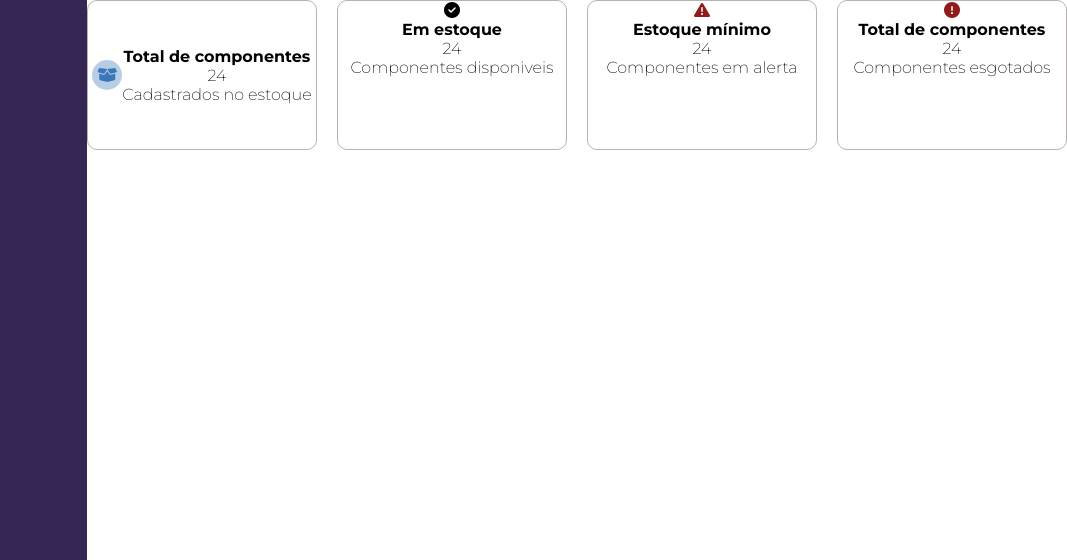
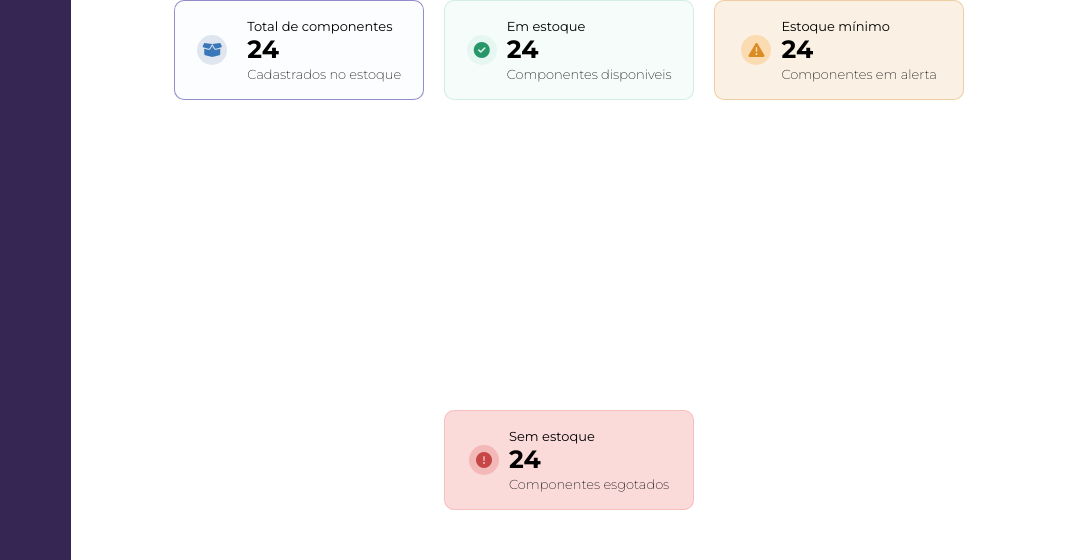
Before and after one commit to DafDeylianne/estoque-componentes, a plain HTML site: page index.html in a window 1280 px wide. Shown: the top 560 px of the page, 213-1280 px from the left. Drawn offline with Linux system fonts and the light colour scheme; a web font is replaced by a local one.

Commit message:
alteração css

```diff
--- a/index.html
+++ b/index.html
@@ -40,28 +40,34 @@
             <div class=" card card-1">
                 <i class="fa-solid fa-box-open"></i>
                 <div>
-                    <h4>Total de componentes</h4>
-                    <p>24</p>
-                    <span>Cadastrados no estoque</span>
+                    <p class="texto-1-card">Total de componentes</p>
+                    <p class="dados-texto">24</p>
+                    <span class="texto-2-card">Cadastrados no estoque</span>
                 </div>
             </div>
             <div class="card card-2">
                 <i class="fa-solid fa-circle-check"></i>
-                <h4>Em estoque</h4>
-                <p>24</p>
-                <span>Componentes disponiveis</span>
+                <div>
+                    <p class="texto-1-card">Em estoque</p>
+                    <p class="dados-texto">24</p>
+                    <span class="texto-2-card">Componentes disponiveis</span>
+                </div>
             </div>
             <div class="card card-3">
-                <i class="fa-solid fa-triangle-exclamation" style="color: rgb(145, 27, 27);"></i>
-                <h4>Estoque mínimo</h4>
-                <p>24</p>
-                <span>Componentes em alerta</span>
+                <i class="fa-solid fa-triangle-exclamation"></i>
+                <div>
+                    <p class="texto-1-card">Estoque mínimo</p>
+                    <p class="dados-texto">24</p>
+                    <span class="texto-2-card">Componentes em alerta</span>
+                </div>
             </div>
             <div class="card card-4">
-                <i class="fa-solid fa-circle-exclamation" style="color: rgb(145, 27, 27);"></i>
-                <h4>Total de componentes</h4>
-                <p>24</p>
-                <span>Componentes esgotados</span>
+                <i class="fa-solid fa-circle-exclamation"></i>
+                <div>
+                    <p class="texto-1-card">Sem estoque</p>
+                    <p class="dados-texto">24</p>
+                    <span class="texto-2-card">Componentes esgotados</span>
+                </div>
             </div>
         </main>
     </div>
--- a/style.css
+++ b/style.css
@@ -87,17 +87,16 @@
     gap: 20px;
     flex-wrap: wrap;
     justify-content: center;
-
+    align-items: flex-start;
 }
 
 .card {
     font-family: var(--fonte);
     font-weight: 200;
-    height: 150px;
-    width: 230px;
-    border: 1px solid #a7a2a2d3;
+    height: 100px;
+    width: 250px;
     border-radius: 10px;
-    text-align: center;
+    text-align: justify;
 }
 
 .card-1 {
@@ -105,10 +104,13 @@
     flex-direction: row;
     justify-content: center;
     align-items: center;
+    gap: 20px;
+    border: 1px solid #7d76bdd3;
+    background-color: #c8d9eb10;
 }
 
 .card-1 i {
-    background-color: #3976b85d;
+    background-color: #7f9cbb3a;
     height: 30px;
     width: 30px;
     border-radius: 50px;
@@ -116,5 +118,81 @@
     display: flex;
     align-items: center;
     justify-content: center;
+}
 
+.texto-1-card {
+    font-size: 13px;
+    font-weight: 400;
 }
+
+.texto-2-card {
+    font-size: 13px;
+}
+
+.dados-texto {
+    font-size: 25px;
+    font-weight: 700;
+}
+
+.card-2 {
+    display: flex;
+    flex-direction: row;
+    justify-content: center;
+    align-items: center;
+    gap: 10px;
+    border: 1px solid #9ed8c167;
+    background-color: #a3e0c81c;
+}
+
+.card-2 i {
+    background-color: #99d6bc27;
+    height: 30px;
+    width: 30px;
+    border-radius: 50px;
+    color: var(--cor-verde);
+    display: flex;
+    align-items: center;
+    justify-content: center;
+}
+
+.card-3 {
+    display: flex;
+    flex-direction: row;
+    justify-content: center;
+    align-items: center;
+    gap: 10px;
+    border: 1px solid #d98b2456;
+    background-color: #ecca9d48;
+}
+
+.card-3 i {
+    background-color: #ffa63148;
+    height: 30px;
+    width: 30px;
+    border-radius: 50px;
+    color: var(--cor-amarelo);
+    display: flex;
+    align-items: center;
+    justify-content: center;
+}
+
+.card-4 {
+    display: flex;
+    flex-direction: row;
+    justify-content: center;
+    align-items: center;
+    gap: 10px;
+    border: 1px solid #e762623b;
+    background-color: #f06e6e41;
+}
+
+.card-4 i {
+    background-color: #e78d8d6e;
+    height: 30px;
+    width: 30px;
+    border-radius: 50px;
+    color: var(--cor-vermelho);
+    display: flex;
+    align-items: center;
+    justify-content: center;
+}
```
